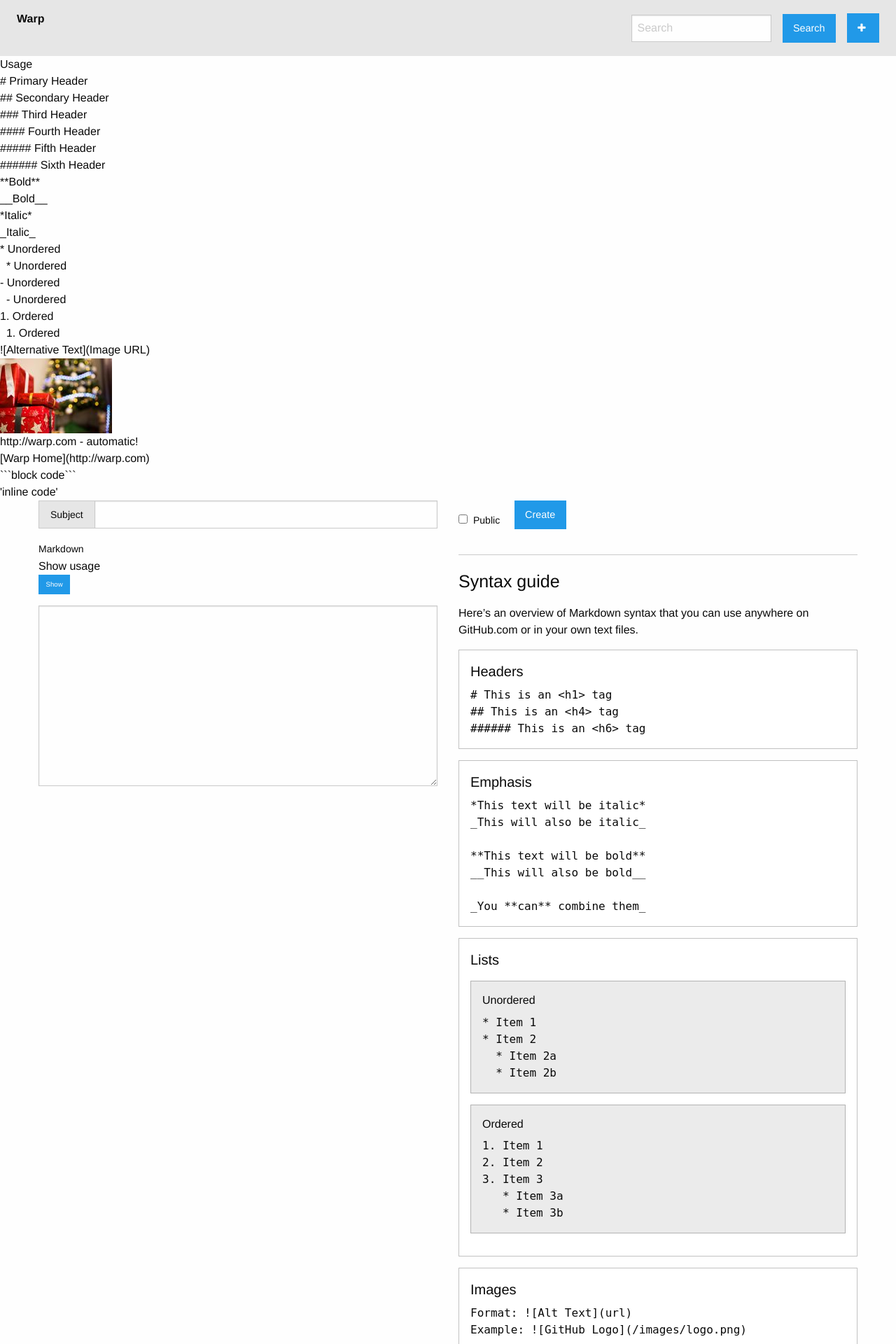
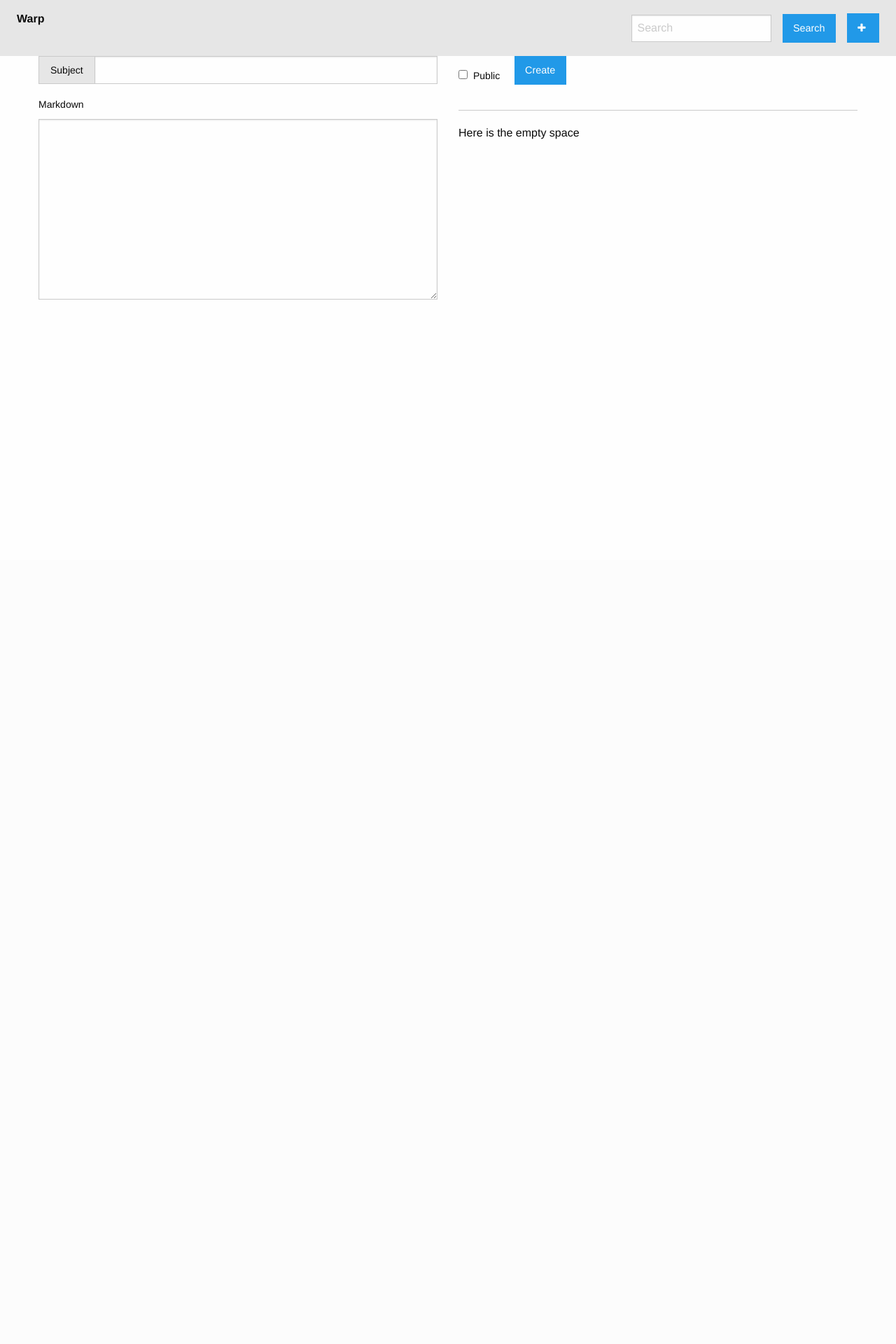
Before and after one commit to SaturDJang/warp, a Django app: page /create in a window 1280 px wide. Shown: the top 1920 px of the page at 70% size. After the commit the page ends 428 px from the top, so only its background shows below. Run offline with Django 3.2, Linux system fonts and the light colour scheme; style sheets or scripts are compiled from the project's sources; parts of the project's set-up code (start-up, migrations or seed data) failed here and were passed over; some libraries are stand-ins or nearby versions.

Commit message:
Cleanup markup and scss

````diff
--- a/warp/static/js/create.js
+++ b/warp/static/js/create.js
@@ -50,10 +50,10 @@ $(() => {
     const $this = $(this);
     const current = $this.text();
 
-    if(current === 'Show') {
-      $this.text('Hide');
+    if(current === 'Show Usage') {
+      $this.text('Hide Usage');
     } else {
-      $this.text('Show');
+      $this.text('Show Usage');
     }
 
     $(".usage-sidebar").animate({width:'toggle'}, 50);
--- a/warp/static/sass/mobile/presentation.create.scss
+++ b/warp/static/sass/mobile/presentation.create.scss
@@ -9,4 +9,41 @@ form#create_html {
       }
     }
   }
+  .usage-sidebar {
+    padding: 1em;
+    position: fixed;
+    left: 0;
+    background: #222;
+    color: white;
+    width: 200px;
+    height: 100%;
+    font-family: monospace, monospace;
+    font-size: 0.85em;
+    .text {
+      color: #828388;
+    }
+  }
+  .usage-switch-elems {
+    display: inline-block;
+  }
+  .editor-side {
+    .header {
+      margin-bottom: 0.5rem;
+    }
+    .usage-toggle-btn {
+      margin: 0;
+      width: 7.9em;
+    }
+  }
+  @media (max-width: 1585px) {
+    .usage-sidebar {
+      display: none;
+    }
+    .usage-toggle-btn {
+      display: none;
+    }
+    .usage-toggle-btn-label {
+      display: none;
+    }
+  }
 }
--- a/warp/templates/presentation/presentation_create.html
+++ b/warp/templates/presentation/presentation_create.html
@@ -5,29 +5,29 @@
 {% block content %}
    <form id="create_html" action="{% url 'presentation:create' %}" method="post">
         <div class="usage-sidebar">
-            <div>Usage</div>
-            <div># <span class="text">Primary Header</span></div>
-            <div>## <span class="text">Secondary Header</span></div>
-            <div>### <span class="text">Third Header</span></div>
-            <div>#### <span class="text">Fourth Header</span></div>
-            <div>##### <span class="text">Fifth Header</span></div>
-            <div>###### <span class="text">Sixth Header</span></div>
-            <div>**<span class="text">Bold</span>**</div>
-            <div>__<span class="text">Bold</span>__</div>
-            <div>*<span class="text">Italic</span>*</div>
-            <div>_<span class="text">Italic</span>_</div>
-            <div>* <span class="text">Unordered</span></div>
-            <div>&nbsp;&nbsp;* <span class="text">Unordered</span></div>
-            <div>- <span class="text">Unordered</span></div>
-            <div>&nbsp;&nbsp;- <span class="text">Unordered</span></div>
-            <div>1. <span class="text">Ordered</span></div>
-            <div>&nbsp;&nbsp;1. <span class="text">Ordered</span></div>
-            <div>![<span class="text">Alternative Text</span>](<span class="text">Image URL</span>)</div>
-            <div><img src="{% static 'images/usage-example.jpeg' %}" width="160px" alt="usage-example"></div>
-            <div>http://warp.com<span class="text"> - automatic!</span></div>
-            <div>[<span class="text">Warp Home</span>](http://warp.com)</div>
-            <div>```<span class="text">block code</span>```</div>
-            <div>'<span class="text">inline code</span>'</div>
+            <p>Usage</p>
+            # <span class="text">Primary Header</span><br />
+            ## <span class="text">Secondary Header</span><br />
+            ### <span class="text">Third Header</span><br />
+            #### <span class="text">Fourth Header</span><br />
+            ##### <span class="text">Fifth Header</span><br />
+            ###### <span class="text">Sixth Header</span><br />
+            **<span class="text">Bold</span>**<br />
+            __<span class="text">Bold</span>__<br />
+            *<span class="text">Italic</span>*<br />
+            _<span class="text">Italic</span>_<br />
+            * <span class="text">Unordered</span><br />
+            &nbsp;&nbsp;* <span class="text">Unordered</span><br />
+            - <span class="text">Unordered</span><br />
+            &nbsp;&nbsp;- <span class="text">Unordered</span><br />
+            1. <span class="text">Ordered</span><br />
+            &nbsp;&nbsp;1. <span class="text">Ordered</span><br />
+            ![<span class="text">Alternative Text</span>](<span class="text">Image URL</span>)<br />
+            <img src="{% static 'images/usage-example.jpeg' %}" width="160px" alt="usage-example"><br />
+            http://warp.com<span class="text"> - automatic!</span><br />
+            [<span class="text">Warp Home</span>](http://warp.com)<br />
+            ```<span class="text">block code</span>```<br />
+            '<span class="text">inline code</span>'<br />
         </div>
     <div class="row">
       <div class="small-6 columns">
@@ -44,148 +44,16 @@
     <div class="row">
       <div class="editor-side small-6 columns">
         {% csrf_token %}
-                <div class="editor-header">
-                    <label class="markdown-form-label usage-switch-elems" for="{{ form.markdown.auto_id }}">{{ form.markdown.label }}</label>
-                    <div class="usage-switch-elems usage-toggle-btn-label">Show usage</div>
-                    <a class="button tiny usage-toggle-btn">Show</a>
+        <div class="header">
+          <label class="usage-switch-elems" for="{{ form.markdown.auto_id }}">{{ form.markdown.label }}</label>
+          <a class="button tiny usage-toggle-btn">Show Usage</a>
         </div>
         {{ form.markdown }}
       </div>
       <div class="preview-side small-6 columns">
         <div class="preview"></div>
         <hr>
-                <p class="usage">
-                    <h4>Syntax guide</h4>
-
-                    <div class="usage-paragraph">Here’s an overview of Markdown syntax that you can use anywhere on GitHub.com or in your own text files.</p>
-
-                    <div class="usage-paragraph callout">
-                        <h5>Headers</h5>
-
-                        <div class="language-markdown highlighter-rouge">
-                            <pre class="highlight"># This is an &lt;h1&gt; tag
-## This is an &lt;h4&gt; tag
-###### This is an &lt;h6&gt; tag</pre>
-                        </div>
-                    </div>
-                    <div class="usage-paragraph callout">
-                        <h5>Emphasis</h5>
-
-                        <div class="language-markdown highlighter-rouge">
-    <pre class="highlight">*This text will be italic*
-_This will also be italic_
-
-**This text will be bold**
-__This will also be bold__
-
-_You **can** combine them_</pre>
-                        </div>
-                    </div>
-
-                    <div class="usage-paragraph callout">
-                        <h5>Lists</h5>
-                        <div class="usage-paragraph callout secondary">
-                            <h6>Unordered</h6>
-
-                            <div class="language-markdown highlighter-rouge">
-        <pre class="highlight">* Item 1
-* Item 2
-  * Item 2a
-  * Item 2b</pre>
-                            </div>
-                        </div>
-
-                        <div class="usage-paragraph callout secondary">
-                            <h6>Ordered</h6>
-
-                            <div class="language-markdown highlighter-rouge">
-                                <pre class="highlight">1. Item 1
-2. Item 2
-3. Item 3
-   * Item 3a
-   * Item 3b</pre>
-                            </div>
-                        </div>
-                    </div>
-
-                    <div class="usage-paragraph callout">
-                        <h5>Images</h5>
-
-                        <div class="language-markdown highlighter-rouge">
-                            <pre class="highlight">Format: ![Alt Text](url)
-Example: ![GitHub Logo](/images/logo.png)</pre>
-                        </div>
-                    </div>
-
-                    <div class="usage-paragraph callout">
-                        <h5>Links</h5>
-
-                        <div class="language-markdown highlighter-rouge">
-                            <pre class="highlight">http://github.com - automatic!
-[GitHub](http://github.com)</pre>
-                        </div>
-                    </div>
-
-                    <div class="usage-paragraph callout">
-                        <h5>Blockquotes</h5>
-
-                        <div class="language-markdown highlighter-rouge">
-                            <pre class="highlight">As Kanye West said:
-
-&gt; We're living the future so
-&gt; the present is our past.</pre>
-                        </div>
-                    </div>
-
-                    <div class="usage-paragraph callout">
-                        <h5>Inline code</h5>
-
-                        <div class="highlighter-rouge">
-<pre class="highlight">I think you should use an
-`&lt;addr&gt;` element here instead.</pre>
-                        </div>
-                    </div>
-                </div>
-            </div>
-          </div>
-        </div>
-        <div class="usage-paragraph callout">
-          <h5>Images</h5>
-          <div class="language-markdown highlighter-rouge">
-            <span class="highlight">
-              Format: ![Alt Text](url) <br/>
-              Example: ![GitHub Logo](/images/logo.png)
-            </span>
-          </div>
-        </div>
-        <div class="usage-paragraph callout">
-          <h5>Links</h5>
-          <div class="language-markdown highlighter-rouge">
-            <span class="highlight">
-              http://github.com - automatic! <br/>
-              [GitHub](http://github.com)
-            </span>
-          </div>
-        </div>
-        <div class="usage-paragraph callout">
-          <h5>Blockquotes</h5>
-          <div class="language-markdown highlighter-rouge">
-            <span class="highlight">
-              As Kanye West said: <br/>
-              &gt; We're living the future so <br/>
-              &gt; the present is our past.
-            </span>
-          </div>
-        </div>
-        <div class="usage-paragraph callout">
-          <h5>Inline code</h5>
-          <div class="language-markdown highlighter-rouge">
-            <span class="highlight">
-              I think you should use an <br/>
-              `&lt;addr&gt;` element here instead.
-            </span>
-          </div>
-        </div>
+        Here is the empty space
       </div>
     </div>
   </form>
````
Lines whose indentation alone changed are shown as unchanged.
